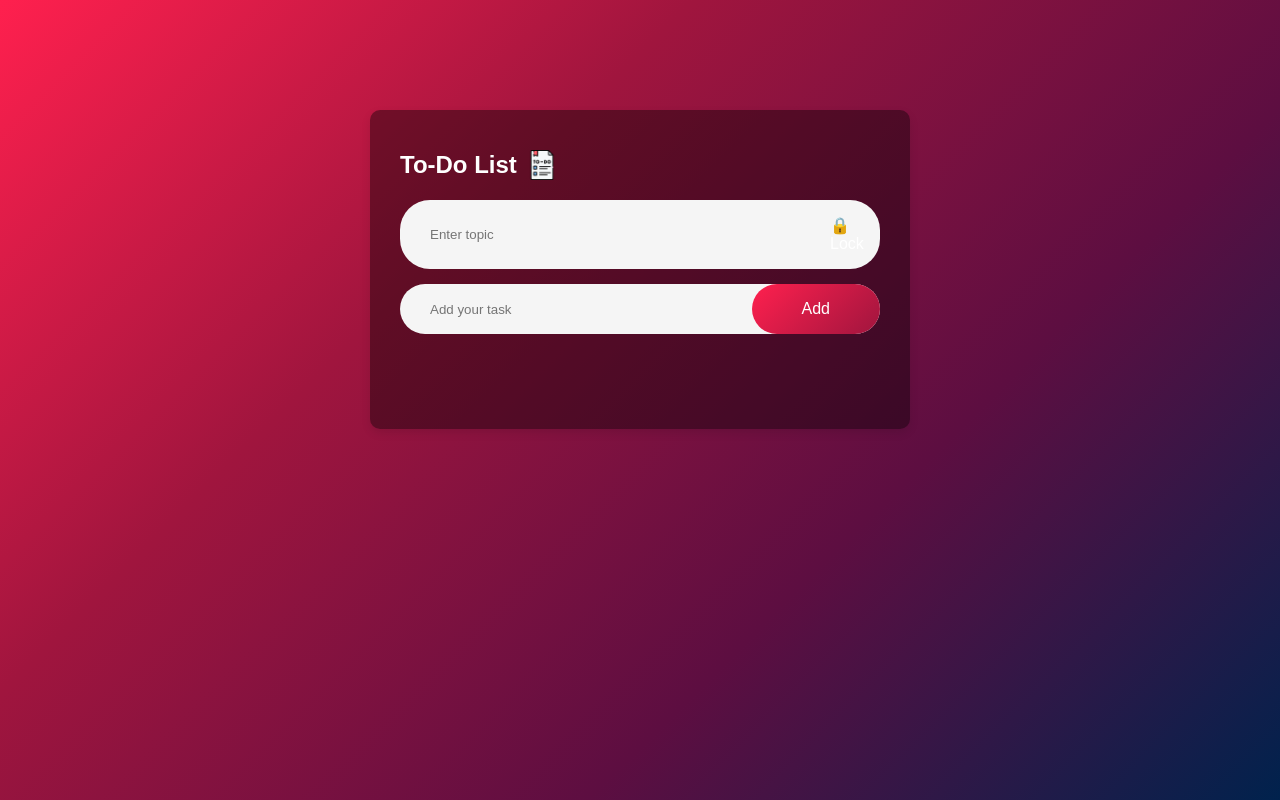
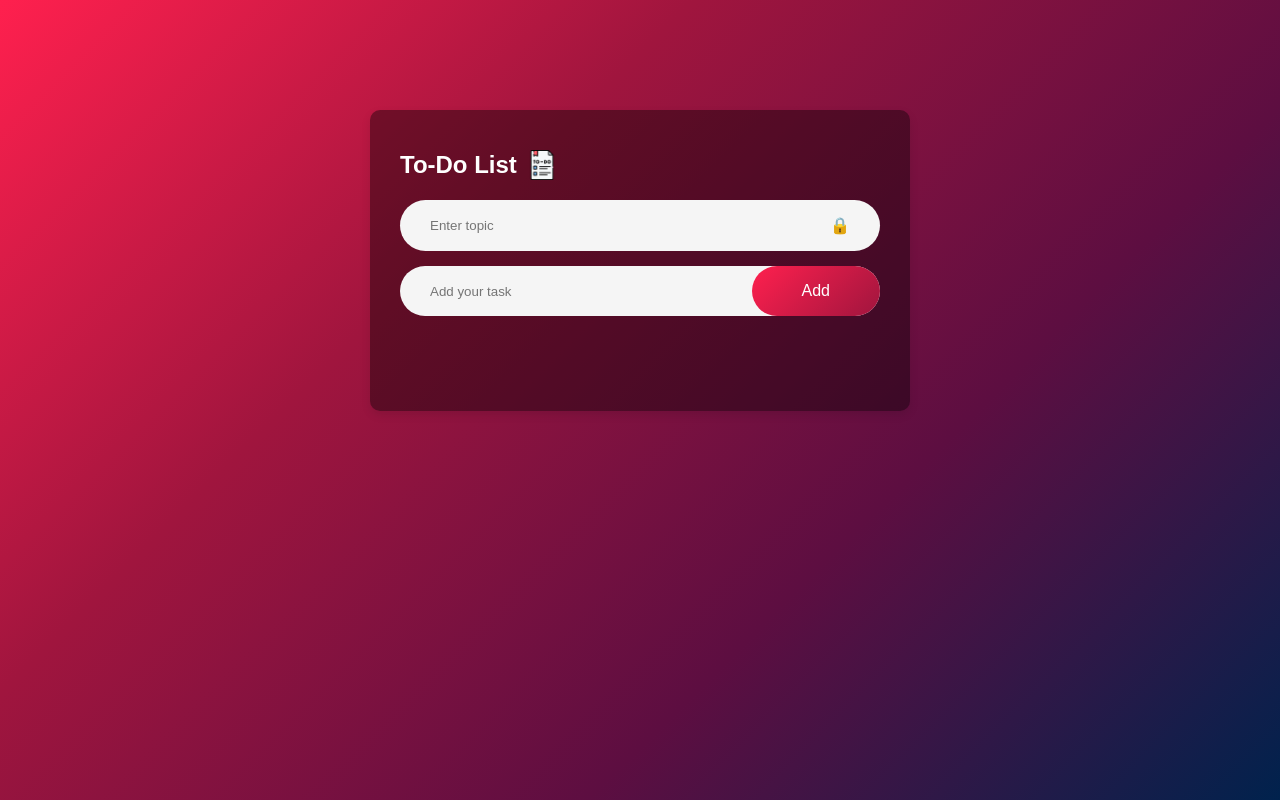
Before and after one commit to abhinavtejathota/To-Do, a plain HTML site: page index.html in a window 1280 px wide. Drawn offline with Linux system fonts and the light colour scheme.

Commit message:
Update index.html

```diff
--- a/index.html
+++ b/index.html
@@ -12,7 +12,7 @@
 
         <div class="row topic-row">
           <input type="text" id="topic-input" placeholder="Enter topic" />
-          <button id="lock-btn" onclick="toggleLock()">🔒 Lock</button>
+          <button id="lock-btn" onclick="toggleLock()">🔒</button>
         </div>
 
         <div class="row">
```
